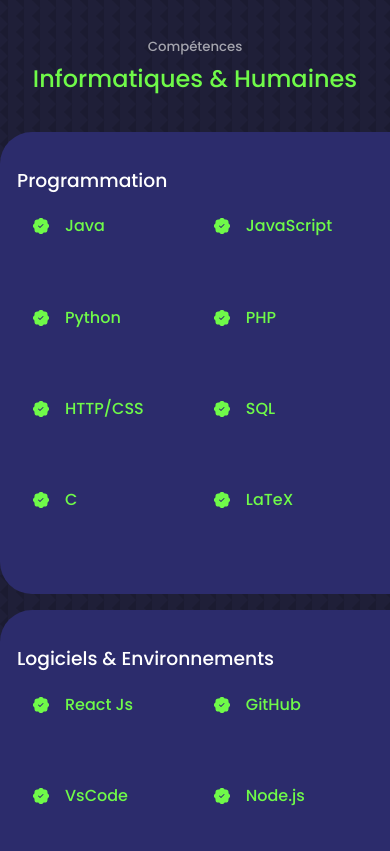
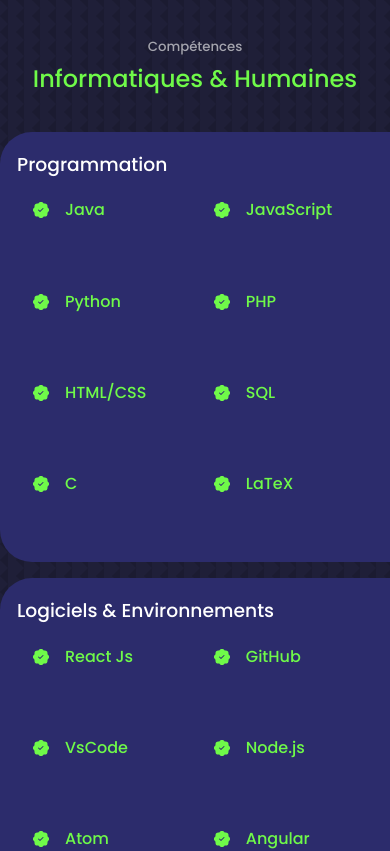
Before and after one commit to oussamablk-1/react-portfolio_website, a React (Create React App) app: page / in a window 390 px wide. Shown: the part 2280-3131 px from the top of the page. Built offline with nearby package versions, Linux system fonts and the light colour scheme.

Commit message:
changement petit ecran

```diff
--- a/src/components/competence/competence.css
+++ b/src/components/competence/competence.css
@@ -79,6 +79,6 @@
     .competence__container > div
     {
         width: 100%;
-        padding: 2rem 1rem;
+        padding: 1rem 1rem;
     }
 }
--- a/src/components/competence/competence.jsx
+++ b/src/components/competence/competence.jsx
@@ -31,7 +31,7 @@ const Competence = () => {
             </article>
             <article className='competence__detail'>
               <BsPatchCheckFill className='competence__detail-icons'/>
-              <h4>HTTP/CSS</h4>
+              <h4>HTML/CSS</h4>
             </article>
             <article className='competence__detail'>
               <BsPatchCheckFill className='competence__detail-icons'/>
@@ -141,7 +141,7 @@ const Competence = () => {
             </article>
             <article className='competence__detail'>
               <BsPatchCheckFill className='competence__detail-icons'/>
-              <h4>Espagnol B1 Débutant/Intermediare </h4>
+              <h4>Espagnol B1 Débutant/Intermediare</h4>
             </article>
           </div>
         </div>
```
